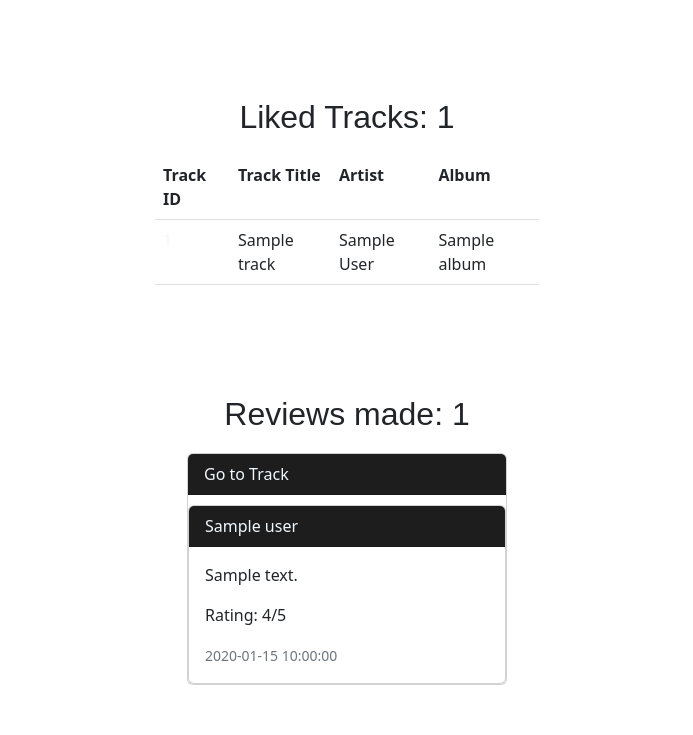
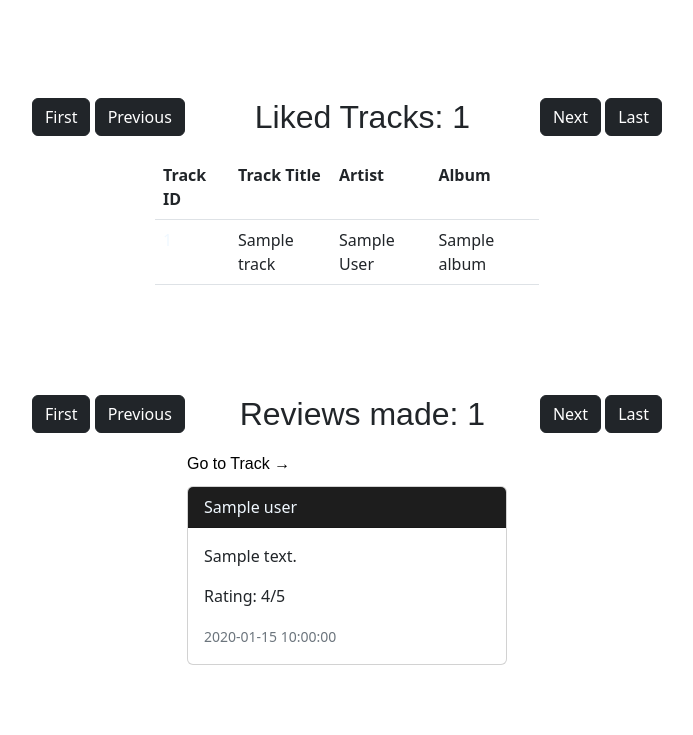
Before and after one commit to Antinson/Music_App, a Flask app: template music/templates/users/user.html in a window 1280 px wide. Shown: the part 65-800 px from the top of the page, without its empty margins (293-986 px from the left). Run offline with Flask 2, Linux system fonts and the light colour scheme; the template is opened without the code that fills it: most values are stand-ins (such as "Sample title", 1, 10 or a date in 2020); parts of the project's set-up code (start-up, migrations or seed data) failed here and were passed over.

Commit message:
nav links for user page, bug fix for test web app

```diff
--- a/music/static/styles.css
+++ b/music/static/styles.css
@@ -206,6 +206,8 @@ a.link_for_search:hover {
 
 .liked-tracks {
     padding-bottom: 100px;
+
+
 }
 
 .user-link-track {
--- a/music/templates/home/home.html
+++ b/music/templates/home/home.html
@@ -1,5 +1,8 @@
 {% extends 'layout.html' %} {% block content %}
 
 <main id="main">
+    <div>
+        add info here jfjkhsjhdjkfdjbkdsb
+    </div>
 </main>
 {% endblock %}
--- a/music/templates/users/user.html
+++ b/music/templates/users/user.html
@@ -6,6 +6,34 @@
 </div>
 
 <div class="liked-tracks">
+    <nav class="reviews">
+    <div class="page-nav-left">
+        {% if lt_first_page_url is not none %}
+            <button class="btn btn-dark" onclick="location.href='{{lt_first_page_url}}'">First</button>
+        {% else %}
+            <button class="btn btn-dark" disabled>First</button>
+        {% endif %}
+        {% if lt_prev_page_url is not none %}
+            <button class="btn btn-dark" onclick="location.href='{{lt_prev_page_url}}'">Previous</button>
+        {% else %}
+            <button class="btn btn-dark" disabled>Previous</button>
+        {% endif %}
+    </div>
+
+    <div class="page-nav-right">
+        {% if lt_next_page_url is not none %}
+            <button class="btn btn-dark" onclick="location.href='{{lt_next_page_url}}'">Next</button>
+        {% else %}
+            <button class="btn btn-dark" disabled>Next</button>
+        {% endif %}
+        {% if lt_last_page_url is not none %}
+            <button class="btn btn-dark" onclick="location.href='{{lt_last_page_url}}'">Last</button>
+        {% else %}
+            <button class="btn btn-dark" disabled>Last</button>
+        {% endif %}
+    </div>
+    </nav>
+
     <h2>Liked Tracks: {{liked_tracks_count}}</h2>
     <table class="table">
         <tr>
@@ -24,14 +52,50 @@
         {% endfor %}
     </table>
 </div>
+
+
+
+
+
 <div class="reviews">
+    <nav>
+    <div class="page-nav-left">
+        {% if review_first_page_url is not none %}
+            <button class="btn btn-dark" onclick="location.href='{{review_first_page_url}}'">First</button>
+        {% else %}
+            <button class="btn btn-dark" disabled>First</button>
+        {% endif %}
+        {% if review_prev_page_url is not none %}
+            <button class="btn btn-dark" onclick="location.href='{{review_prev_page_url}}'">Previous</button>
+        {% else %}
+            <button class="btn btn-dark" disabled>Previous</button>
+        {% endif %}
+    </div>
+
+    <div class="page-nav-right">
+        {% if review_next_page_url is not none %}
+            <button class="btn btn-dark" onclick="location.href='{{review_next_page_url}}'">Next</button>
+        {% else %}
+            <button class="btn btn-dark" disabled>Next</button>
+        {% endif %}
+        {% if review_last_page_url is not none %}
+            <button class="btn btn-dark" onclick="location.href='{{review_last_page_url}}'">Last</button>
+        {% else %}
+            <button class="btn btn-dark" disabled>Last</button>
+        {% endif %}
+    </div>
+        </nav>
+
+
+
+
     <h2>Reviews made: {{ review_count }}</h2>
+    <table>
+
         {% for review in reviews %}
+        <tr>
             <div class="col-sm-6">
-                <div class="card">
-                    <div class="card-header">
-                        <a href="/browse/{{review.track_id}}" class="user-link-track">Go to Track</a>
-                    </div>
+                <a class='link_for_search'href="/browse/{{review.track_id}}" class="user-link-track">Go to Track →</a>
                 <div class="card">
                     <div class="card-header">
                         {{review.user}}
@@ -42,9 +106,13 @@
                     <p class="card-text"><small class="text-muted">{{review.timestamp}}</small></p>
                     </div>
                 </div>
+
             </div>
-            </div>
+        <br>
+        </tr>
         {% endfor %}
+
+    </table>
 </div>
 
 {% endblock %}
```
Also changed, not shown: music/users/users.py (+72 -3 lines), tests/e2e/test_web_app.py (+1 -1 lines).
